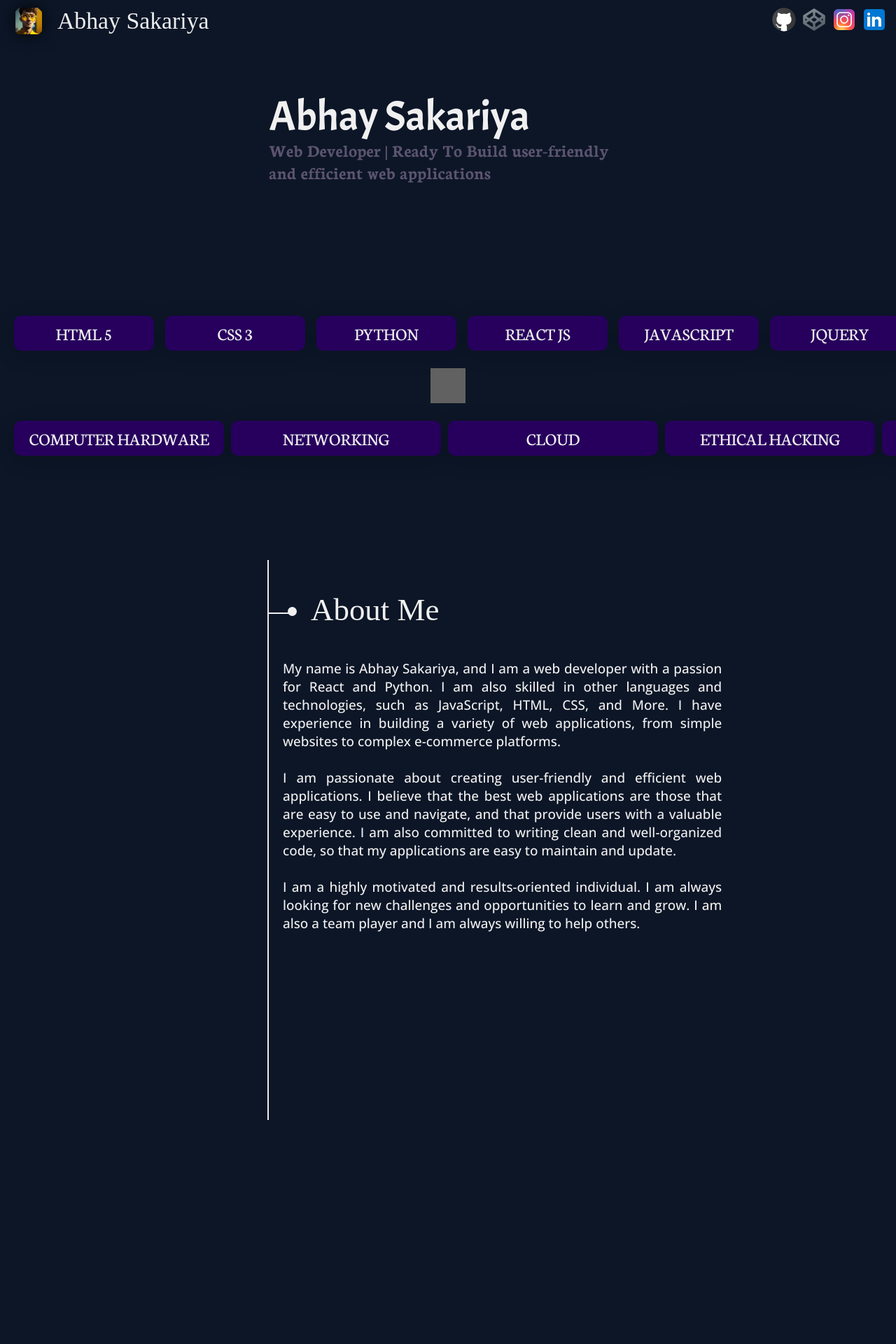
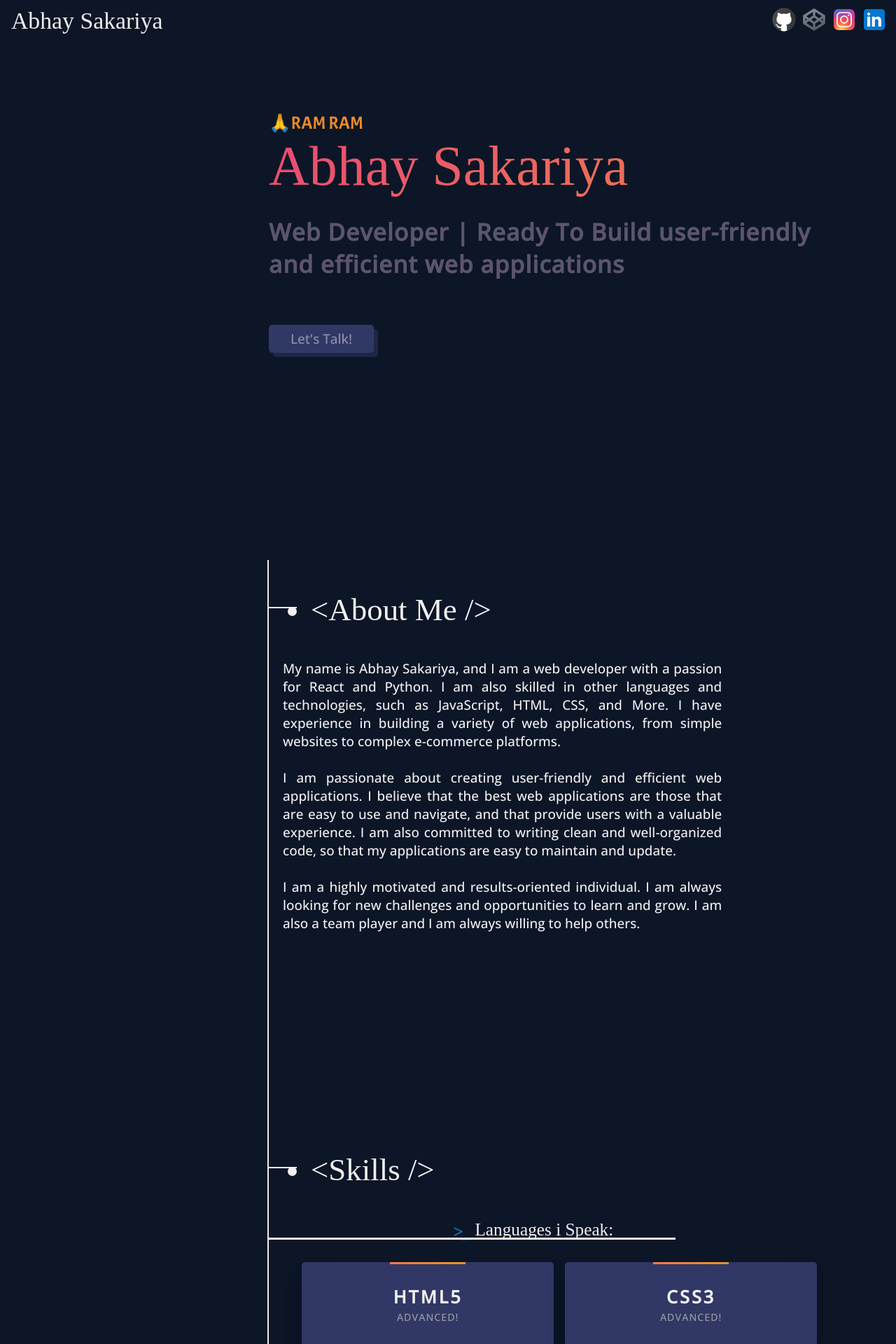
Before and after one commit to abhaysakariya/PortFolio-React, a React (Create React App) app: page / in a window 1280 px wide. Shown: the top 1920 px of the page at 70% size. Before the commit the page ends 1680 px from the top, so only its background shows below. Built offline with nearby package versions, Linux system fonts and the light colour scheme; grey boxes are pictures that could not be loaded; a web font is replaced by a local one.

Commit message:
Latest Changes in design

```diff
--- a/src/App.css
+++ b/src/App.css
@@ -14,8 +14,11 @@
   --lightRed:#FF6969;
   --offblue:#279EFF;
   --darkblue01:#0c1627;
-  --greyblack:#1C1D20;
+  --grey:#999ba0;
   --purple:#27005D;
+  --orange:#F28C28;
+  --skillstab:#070f1e;
+  --blue05hover:#212752;
   --purplehover: rgba(39, 0, 93,0.75);
 
   --font-size-sm: clamp(0.8rem, 0.17vw + 0.76rem, 0.89rem);
@@ -37,6 +40,7 @@
 /* Navbar */
 body{
   background-color: var(--darkblue01);
+  cursor: url("./img/cursor.png"),default;
 }
 
 .NavbarMain{
@@ -57,10 +61,10 @@ body{
 .Navtitle{
   text-decoration: none;
   font-size: var(--font-size-lg);
-  font-family: var(--font-nowy);
+  font-family: var(--font-yatra);
   color: var(--offwhite);
   margin-left: 1rem;
-  cursor: default;
+  cursor: url("./img/cursor.png");;
 }
 
 .socialIcons{
@@ -77,18 +81,6 @@ body{
   transform: scale(1.1);
 }
 
-.navcontent{
-  display: flex;
-  align-items: center;
-  padding: 0 0 0 1rem;
-}
-
-.navcontent img{
-  width: 50px;
-  height: 50px;
-  filter: drop-shadow(0 0 0.75rem rgba(0,0,0,0.8));
-  cursor: default;
-}
 
 
 /* FirstTAb */
@@ -127,22 +119,45 @@ body{
   gap: 10px;
   grid-template-areas:
   "name"
-  "desc"
-  "content"
-  "extra";
+  "desc";
+}
+
+.ram{
+  height: fit-content;
+  font-size: var(--font-size-md);
+  margin: 0;
+  padding: 0;
+  flex: 1 0 1%;
+  color: var(--orange);
+}
+
+.ram::before{
+  content: "🙏";
 }
 
 .Name{
   grid-area: name;
   width: 100%;
   height: 100px;
-  font-size: var(--font-size-xxl);
+  font-size: var(--font-size-xxxl);
   font-family: var(--font-acme);
   display: flex;
   justify-content: flex-start;
   color: var(--offwhite01);
-  margin: 8rem 0 0 0;
-  cursor: default;
+  margin: 10rem 0 0 0;
+  cursor: url("./img/cursor.png");;
+  flex-wrap: wrap;
+}
+
+.myname{
+  font-family: var(--font-yatra);
+  color: transparent;
+  flex: 1 0 99%;
+  height: max-content;
+  background: linear-gradient(-45deg, #23a6d5, #23d5ab,var(--orange),var(--lightRed) ,#ee7752, #e73c7e);
+  background-size: 500%;
+  background-clip: text;
+	animation: gradient 7s ease infinite;
 }
 
 .Description{
@@ -150,22 +165,66 @@ body{
   display: flex;
   justify-content: flex-start;
   color: var(--bangani);
-  font-size: var(--font-size-md);
+  font-size: var(--font-size-lg);
   font-weight: bold;
-  font-family: var(--font-neuton);
+  font-family: var(--font-open-sans);
   word-wrap: break-word;
-  margin-block-start: 0.67em;
-  margin-block-end: 0.67em;
-  margin-inline-start: 0;
-  margin-inline-end: 0;
   flex-wrap: wrap;
-  transform: translateY(-30px);
-  margin: 0;
-  cursor: default;
+  margin: 3rem 0 0 0;
+  cursor: url("./img/cursor.png");;
 }
 
 .desc{
-  flex: 0 1 500px;
+  flex: 0 1 780px;
+  letter-spacing: 1px;
+}
+
+.contactbtn-div{
+  margin: 4rem 0 0 0;
+}
+.contactbtn{
+  width: 150px;
+  height: 40px;
+  font-size: var(--font-size-base);
+  border: none;
+  border-radius: 5px;
+  background-color: var(--blue05);
+  color: var(--offwhite01);
+  font-family: var(--font-open-sans);
+  transition: all 250ms linear;
+  z-index: 11;
+  position: relative;
+}
+
+.contactbtn::before{
+  content: "";
+  width: 100%;
+  opacity: 0.5;
+  height: 100%;
+  background-color: var(--blue05);
+  position: absolute;
+  bottom: 0;
+  right: 0;
+  z-index: 1;
+  border-radius: 5px;
+  transform: translate(6px,6px);
+  transition: all 250ms linear;
+}
+
+.contactbtn:hover::before{
+  transform: translate(9px,9px);
+}
+
+.contactbtn:hover{
+  transform: translate(-3px,-3px);
+}
+
+.contactbtn:active::before{
+  transform: translate(2px,2px);
+}
+
+.contactbtn:active{
+  transform: translate(6px,6px);
 }
 
 
@@ -207,14 +266,14 @@ body{
 
 .FirstSlide ul li{
   flex: 0 0 200px;
-  background-color: var(--purple);
+  background-color: var(--blue05);
   width: 200px;
   height: 50px;
   display: flex;
   justify-content: center;
   align-items: center;
   border-radius: 10px;
-  cursor: default;
+  cursor: url("./img/cursor.png");;
   box-shadow: rgba(9, 9, 10, 0.2) 0px 7px 29px 0px;
   transition: 250ms ease-in-out;
 }
@@ -222,7 +281,7 @@ body{
 .FirstSlide > ul > li:hover{
   transform: scale(1.05);
   box-shadow: rgba(0, 0, 0, 0.24) 0px 3px 8px;
-  background-color: var(--purplehover);
+  background-color: var(--blue05hover);
 }
 
 .justScrollIcon{
@@ -247,14 +306,14 @@ body{
 
 .SecondSlide ul li{
   flex: 0 0 300px;
-  background-color: var(--purple);
+  background-color: var(--blue05);
   width: 300px;
   height: 50px;
   display: flex;
   justify-content: center;
   align-items: center;
   border-radius: 10px;
-  cursor: default;
+  cursor: url("./img/cursor.png");;
   box-shadow: rgba(9, 9, 10, 0.2) 0px 7px 29px 0px;
   transition: 250ms ease-in-out;
 }
@@ -262,49 +321,48 @@ body{
 .SecondSlide > ul > li:hover{
   transform: scale(1.05);
   box-shadow: rgba(0, 0, 0, 0.24) 0px 3px 8px;
-  background-color: var(--purplehover);
+  background-color: var(--blue05hover);
 }
 
 /* About me */
 
-.aboutme-container{
+.base-container{
   width: 100vw;
   min-height: 100vh;
   height: max-content;
   display: flex;
   justify-content: flex-end;
-  margin: 0 0 5rem 0;
 }
 
-.aboutme-title{
+.base-title{
   padding: 0 0 0 20px;
   font-size: var(--font-size-xl);
   color: var(--offwhite01);
   font-family: var(--font-yatra);
   position: relative;
-  cursor: default;
+  cursor: url("./img/cursor.png");;
 }
 
-.justify-left-about{
+.justify-left-base{
   width: 70vw;
   border-left: 2px solid var(--offwhite);
 }
 
-.aboutme-title ul li{
-  width: max-content;
+.base-title ul li{
+  width: fit-content;
   height: max-content;
 }
 
-.aboutme-title ul li::before{
+.base-title ul li::before{
   content: "";
-  width: 30px;
+  width: 40px;
   height: 2px;
   background-color: var(--offwhite01);
   position: absolute;
-  top: 0px;
+  top: 43%;
   left: 0;
-  transform: translate(0,30px);
 }
+
 
 
 .aboutme-desc{
@@ -318,12 +376,12 @@ body{
 }
 
 @media only screen and (max-width: 600px) {
-  .justify-left-about{
+  .justify-left-base{
     width: 100vw;
     padding-inline: 1rem;
     border: none;
   }
-  .aboutme-title ul li::before{
+  .base-title ul li::before{
     content: "";
     width: 70px;
     height: 2px;
@@ -335,20 +393,139 @@ body{
     transition: all 250ms linear;
   }
 
-  .aboutme-title ul li:hover::before{
+  .base-title ul li:hover::before{
     width: 120px;
   }
-  .aboutme-title ul{
+  .base-title ul{
     padding: 0;
   }
-  .aboutme-title{
+  .base-title{
     padding: 0;
   }
-  .aboutme-title ul li{
+  .base-title ul li{
     list-style-type: none;
   }
 
   .aboutme-desc{
     width: 90%;
   }
+
+
 }
+
+/* Skills */
+
+.showSkills{
+  width: 90%;
+  padding: 0 0 0 20px;
+  color: var(--offwhite01);
+  margin: 0 0 7rem 0;
+}
+
+.showSkills-title{
+  width: inherit;
+  display: flex;
+  justify-content: center;
+  font-size: var(--font-size-md);
+  font-family: var(--font-yatra);
+  position: relative;
+}
+
+.showSkills-title::before{
+  content: ">_ ";
+  font-family: var(--font-yatra);
+  color: var(--offblue);
+  letter-spacing: -3px;
+  transform: translate(-10px,3px);
+}
+
+.showSkills-title::after{
+  content: "";
+  width: 80%;
+  height: 3px;
+  position: absolute;
+  left: 0;
+  bottom: 0;
+  background-color: var(--offwhite01);
+  transform: translateX(-20px);
+}
+
+.skillsName-container{
+  width: 100%;
+  padding: 0;
+  margin: 1rem 0 0 0;
+  display: flex;
+  justify-content: center;
+  flex-wrap: wrap;
+  cursor: url("./img/cursor.png");;
+}
+
+.skillsName-Tab{
+  flex: 0 1 300px;
+  height: 60px;
+  display: grid;
+  justify-content: center;
+  text-align: center;
+  align-items: center;
+  margin: 1rem 1rem 0 0;
+  padding: 30px;
+  background-color: var(--blue05);
+  border-radius: 5px;
+  box-shadow: rgba(5, 5, 22, 0.25) 0px 13px 27px -5px, rgba(0, 0, 0, 0.3) 0px 8px 16px -8px;
+  position: relative;
+  transition: transform 250ms linear;
+}
+
+.skillsName-Tab::before{
+  content: "";
+  width: 30%;
+  height: 3px;
+  position: absolute;
+  top: 0;
+  left: 50%;
+  transform: translateX(-50%);
+  background: linear-gradient(-45deg, #23a6d5, #23d5ab,var(--orange),var(--lightRed) ,#ee7752, #e73c7e);
+  background-size: 400px 400px;
+	animation: gradient 5s ease infinite;
+  transition: width 250ms linear;
+}
+@keyframes gradient {
+	0% {
+		background-position: 0% 50%;
+	}
+	50% {
+		background-position: 100% 50%;
+	}
+	100% {
+		background-position: 0% 50%;
+	}
+}
+
+.skillsName-Tab:hover::before{
+  width: 100%;
+}
+
+.skillsName-Tab:hover{
+  transform: translate(-5px,-10px);
+  background-color: var(--blue05hover);
+}
+
+.skilltitle{
+  font-size: var(--font-size-md);
+  font-family: var(--font-open-sans);
+  letter-spacing: 3px;
+  font-weight: bold;
+}
+
+.skilltag{
+  font-size: var(--font-size-sm);
+  font-family: var(--font-open-sans);
+  letter-spacing: 1px;
+  color: var(--grey);
+}
+
+@media only screen and (max-width: 600px) {
+  .showSkills{
+    padding: 0 0 0 20px;
+  }
+}
--- a/src/App.js
+++ b/src/App.js
@@ -2,6 +2,7 @@ import './App.css';
 import AboutMe from './components/AboutMe';
 import FirstTab from './components/FirstTab';
 import Navbar from './components/Navbar';
+import Skills from './components/Skills';
 
 function App() {
   return (
@@ -9,6 +10,7 @@ function App() {
       <Navbar />
       <FirstTab />
       <AboutMe />
+      <Skills />
     </>
   );
 }
--- a/src/components/AboutMe.js
+++ b/src/components/AboutMe.js
@@ -2,13 +2,14 @@ import React from 'react';
 import "../App.css";
 
 export default function AboutMe() {
+    const title = "<About Me />";
   return (
     <>
-        <div className="aboutme-container">
-            <div className="justify-left-about">
-                <div className="aboutme-title">
+        <div className="base-container">
+            <div className="justify-left-base">
+                <div className="base-title">
                     <ul>
-                        <li>About Me</li>
+                        <li>{title}</li>
                     </ul>
                 </div>
                 <div className="aboutme-desc">
--- a/src/components/FirstTab.js
+++ b/src/components/FirstTab.js
@@ -1,6 +1,5 @@
 import React from 'react';
 import '../App.css';
-import LanguageSlide from './LanguageSlide';
 
 export default function FirstTab() {
   return (
@@ -8,11 +7,13 @@ export default function FirstTab() {
         <div className="firstTab">
           <div className="half-container">
             <div className="justify-left">
-              <div className="Name">Abhay Sakariya</div>
+              <div className="Name"><div className='ram'>RAM RAM</div><div className='myname'>Abhay Sakariya</div></div>
               <div className="Description"><div className="desc">Web Developer | Ready To Build user-friendly and efficient web applications</div></div>
+              <div className="contactbtn-div">
+                <button type='button' className='contactbtn'>Let's Talk!</button>
+              </div>
             </div>
           </div>
-            <LanguageSlide/>
         </div>
     </div>
   )
--- /dev/null
+++ b/src/components/Skills.js
@@ -0,0 +1,61 @@
+import React from 'react'
+import "../App.css";
+
+
+export default function Skills() {
+    const title = "<Skills />";
+    const skillsName = {
+        "HTML5":"ADVANCED!",
+        "CSS3":"ADVANCED!",
+        "JAVASCRIPT":"INTERMEDIATE!",
+        "PYTHON":"ADVANCED!",
+        "C LANGUAGE":"ADVANCED!"
+    };
+
+    const frameworkName = {
+        "REACT JS":"BEGINNER!",
+        "DJANGO":"BEGINNER!",
+        "FLASK":"BEGINNER!",
+        "BOOTSTRAP":"INTERMEDIATE!",
+        "JQUERY":"BEGINNER!"
+    };
+  return (
+   <>
+        <div className="base-container">
+            <div className="justify-left-base">
+                <div className="base-title">
+                    <ul>
+                        <li>{title}</li>
+                    </ul>
+                </div>
+                <div className="showSkills">
+                    <div className="showSkills-title">
+                        Languages i Speak:
+                    </div>
+                    <div className="skillsName-container">
+                    {Object.keys(skillsName).map((ele) => {
+                        return <div className="skillsName-Tab" key={ele}>
+                            <div className="skilltitle">{ele}</div>
+                            <div className="skilltag">{skillsName[ele]}</div>
+                        </div>
+                    })}
+                    </div>
+                </div>
+                <div className="showSkills">
+                    <div className="showSkills-title">
+                        Frameworks i Learn:
+                    </div>
+                    <div className="skillsName-container">
+                    {Object.keys(frameworkName).map((ele) => {
+                        return <div className="skillsName-Tab" key={ele}>
+                            <div className="skilltitle">{ele}</div>
+                            <div className="skilltag">{frameworkName[ele]}</div>
+                        </div>
+                    })}
+                    </div>
+                </div>
+            </div>
+        </div>
+   </>
+  )
+}
```
Also changed, not shown: src/components/Navbar.js, src/img/abhaylogo.png (deleted), src/img/cursor.png (added).
